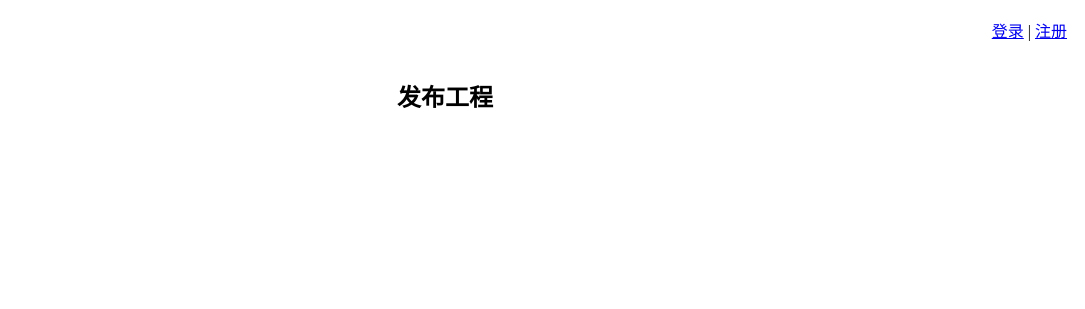
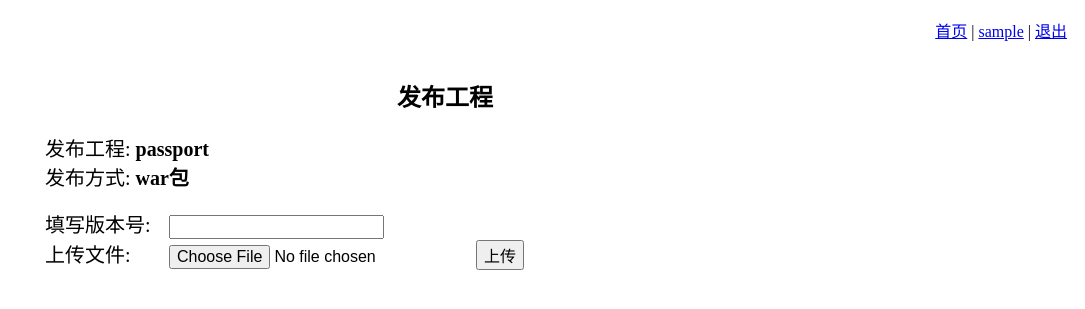
Before and after one commit to cash2one/asdeploy, a Django app: a page that uses deployment/templates/deploy_project_page.html in a window 1280 px wide. Shown: the top 309 px of the page, without its empty margins (195-1280 px from the left). Run offline with Django 3.2, Linux system fonts and the light colour scheme; the visitor is signed in with stand-in values (Sample User, id 1); parts of the project's set-up code (start-up, migrations or seed data) failed here and were passed over; some libraries are stand-ins or nearby versions.

Commit message:
20120510_1728

```diff
--- a/deployment/templates/deploy_project_page.html
+++ b/deployment/templates/deploy_project_page.html
@@ -5,13 +5,55 @@
 		text-align: center;
 		padding-top: 50px;
 	}
+	div.sect_wrap {
+		width: 800px;
+		text-align: left;
+		margin: 0px auto 50px;
+	}
+	ul.deploy_init_info {
+		list-style: none;
+		font-size: 20px;
+		margin: 0px;
+		padding: 0px;
+		display: inline-block;
+		width: 300px;
+	}
+	div.upload_area {
+		_display: inline-block;
+	}
+	div.upload_area input {
+		font-size: 16px;
+	}
+	div.upload_area label{
+		display: inline-block;
+		width: 120px;
+		font-size: 20px;
+	}
 </style>
 {% endblock %}
 
 {% block content %}
 <div class="wrap">
 	<h2>发布工程</h2>
-	{{environment}}
-	{{project}}
+	<div class="sect_wrap">
+		<ul class="deploy_init_info">
+			<li>发布工程: <b>{{project}}</b></li>
+			<li>发布方式: <b>{{deployType}}</b></li>
+		</ul>
+		<br/><br/>
+		<div class="upload_area">
+			<label>填写版本号:</label>
+			<input name="version" id="version"/>
+			<br/>
+			<label>上传文件:</label>
+			<!-- 找个jquery的文件上传插件 -->
+			<input type="file" name="uploadFile" id="uploadFile"/>
+			<input type="button" value="上传"/>
+		</div>
+	</div>
+
+	<div class="sect_wrap">
+		<label></label>
+	</div>
 </div>
 {% endblock %}
--- a/deployment/views.py
+++ b/deployment/views.py
@@ -38,7 +38,6 @@
     return HttpResponseRedirect('/login/')
 
 def register_page(request):
-    error_message = None
     if request.method == 'POST':
         form = RegistrationForm(request.POST)
         if form.is_valid():
@@ -48,13 +47,10 @@
                 email = form.cleaned_data.get('email')
             )
             return HttpResponseRedirect('/register/success')
-        else:
-            error_message = '注册信息有误'
     else:
         form = RegistrationForm()
     params = RequestContext(request, {
         'form': form,
-#        error_message: error_message
     })
     return render_to_response('registration/register.html', params)
 
@@ -65,14 +61,15 @@
     error_msg = None
     if request.POST:
         project = request.POST.get('project')
-        environment = request.POST.get('environment')
-        if not project or not environment:
+        deploy_type = request.POST.get('deployType')
+        if not project or not deploy_type:
             error_msg = '输入参数有误'
         else:
             #检查工程当前是否在发布， 并添加标识进入发布状态的代码
+            #也可以把下面这些信息先写数据库里
             params = RequestContext(request, {
                 'project': project,
-                'environment': environment
+                'deployType': deploy_type,
             })
             return render_to_response('deploy_project_page.html', params)
     params = RequestContext(request, {
@@ -82,7 +79,12 @@
 
 @login_required
 def deploy_project_page(request):
-    return render_to_response('deploy_project_page.html')
+    params = RequestContext(request, {
+        'project': 'passport',
+        'environment': 'alpha',
+        'deployType': 'war包',
+    })
+    return render_to_response('deploy_project_page.html', params)
 
 @login_required
 def deploy_record_list_page(request, page_num=1):
```
Also changed, not shown: deployment/templates/deploy_init_option_page.html (+0 -13 lines), deployment/templates/deploy_record_detail_page.html (+10 -1 lines), deployment/templates/deploy_record_list_page.html (+4 -20 lines), deployment/templates/user_page.html (+7 -2 lines).
